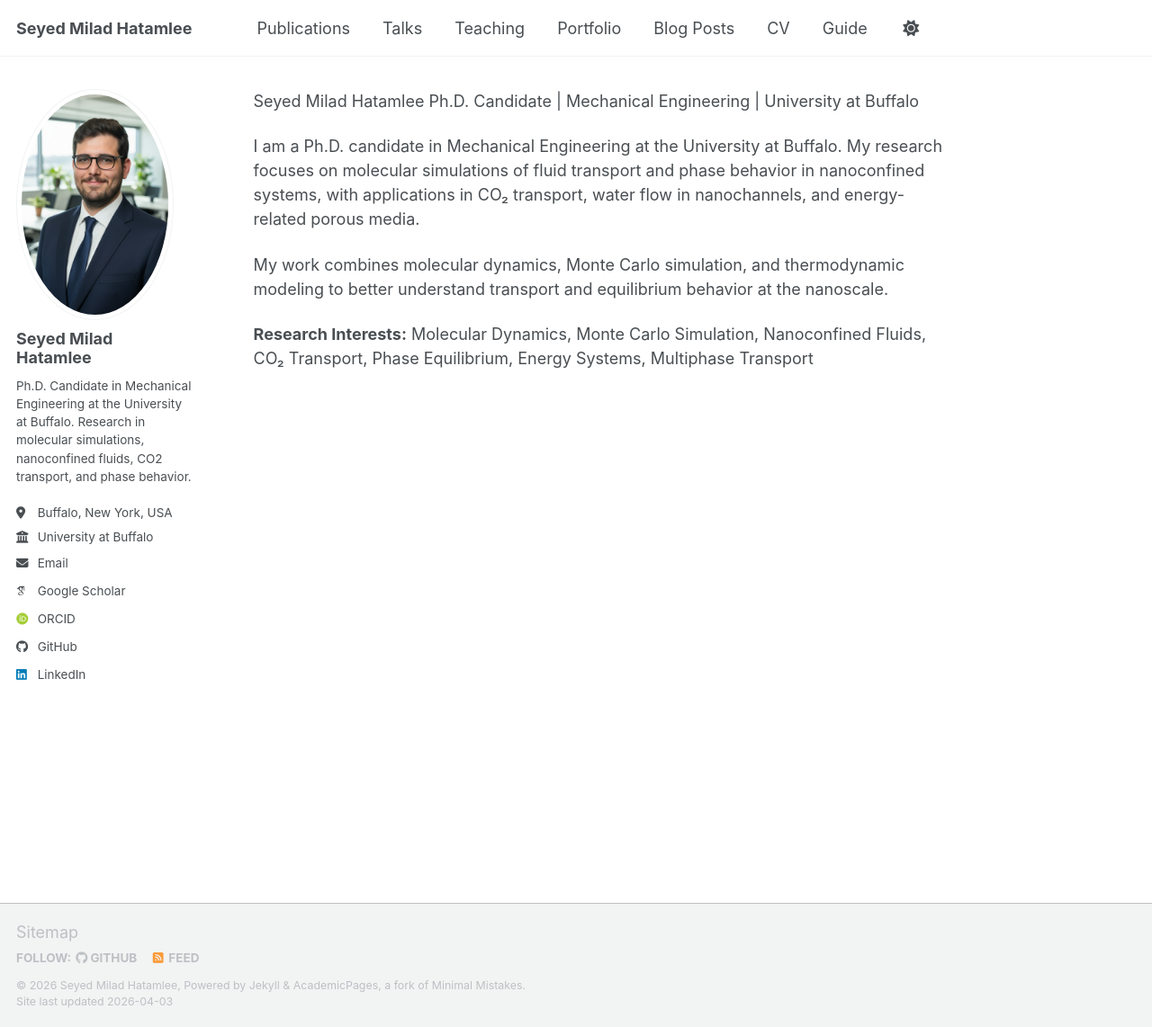
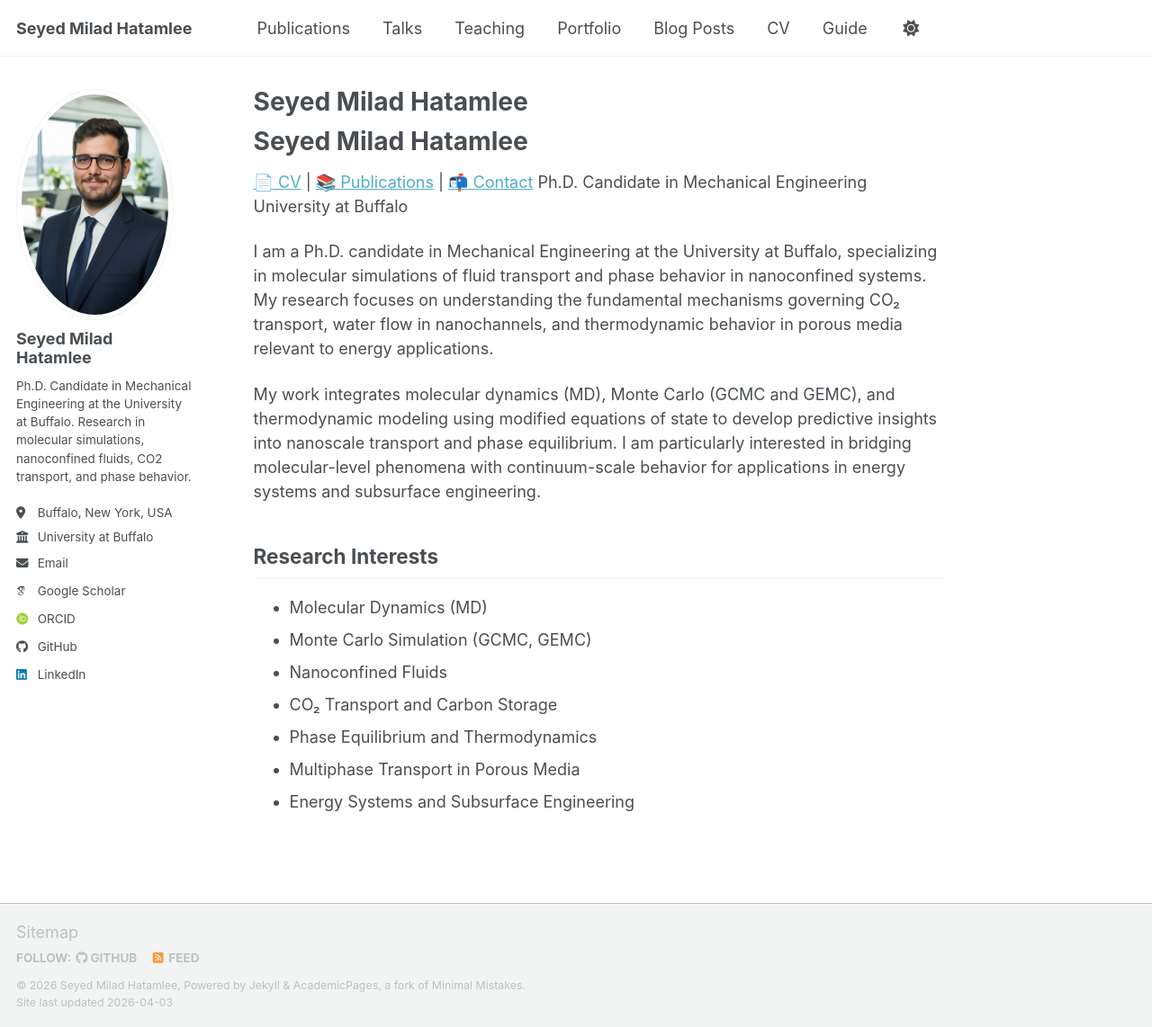
Before and after one commit to miladhtml/miladhatamlee.github.io, a Jekyll site: the page built from _pages/about.md, in a window 1280 px wide and 1142 px high. Shown: the whole window at 90% size. Built offline with Jekyll 4.4.1, drawn with Linux system fonts in a browser that asks for light colours; some web fonts are replaced; our own code applies the rules of GitHub Pages for plain Markdown files; a script bundle is joined from its source files by our own code; library files that are not in the unit come from our copies.

Commit message:
Revise about page with enhanced research description
Updated personal and research information for clarity and detail.

```diff
--- a/_pages/about.md
+++ b/_pages/about.md
@@ -1,9 +1,17 @@
-Seyed Milad Hatamlee
-Ph.D. Candidate | Mechanical Engineering | University at Buffalo
+# Seyed Milad Hatamlee
+[📄 CV](#) | [📚 Publications](#) | [📬 Contact](#)
+Ph.D. Candidate in Mechanical Engineering
+University at Buffalo
 
-I am a Ph.D. candidate in Mechanical Engineering at the University at Buffalo. My research focuses on molecular simulations of fluid transport and phase behavior in nanoconfined systems, with applications in CO₂ transport, water flow in nanochannels, and energy-related porous media.
+I am a Ph.D. candidate in Mechanical Engineering at the University at Buffalo, specializing in molecular simulations of fluid transport and phase behavior in nanoconfined systems. My research focuses on understanding the fundamental mechanisms governing CO₂ transport, water flow in nanochannels, and thermodynamic behavior in porous media relevant to energy applications.
 
-My work combines molecular dynamics, Monte Carlo simulation, and thermodynamic modeling to better understand transport and equilibrium behavior at the nanoscale.
+My work integrates molecular dynamics (MD), Monte Carlo (GCMC and GEMC), and thermodynamic modeling using modified equations of state to develop predictive insights into nanoscale transport and phase equilibrium. I am particularly interested in bridging molecular-level phenomena with continuum-scale behavior for applications in energy systems and subsurface engineering.
 
-
-**Research Interests:** Molecular Dynamics, Monte Carlo Simulation, Nanoconfined Fluids, CO₂ Transport, Phase Equilibrium, Energy Systems, Multiphase Transport
+## Research Interests
+- Molecular Dynamics (MD)
+- Monte Carlo Simulation (GCMC, GEMC)
+- Nanoconfined Fluids
+- CO₂ Transport and Carbon Storage
+- Phase Equilibrium and Thermodynamics
+- Multiphase Transport in Porous Media
+- Energy Systems and Subsurface Engineering
```
